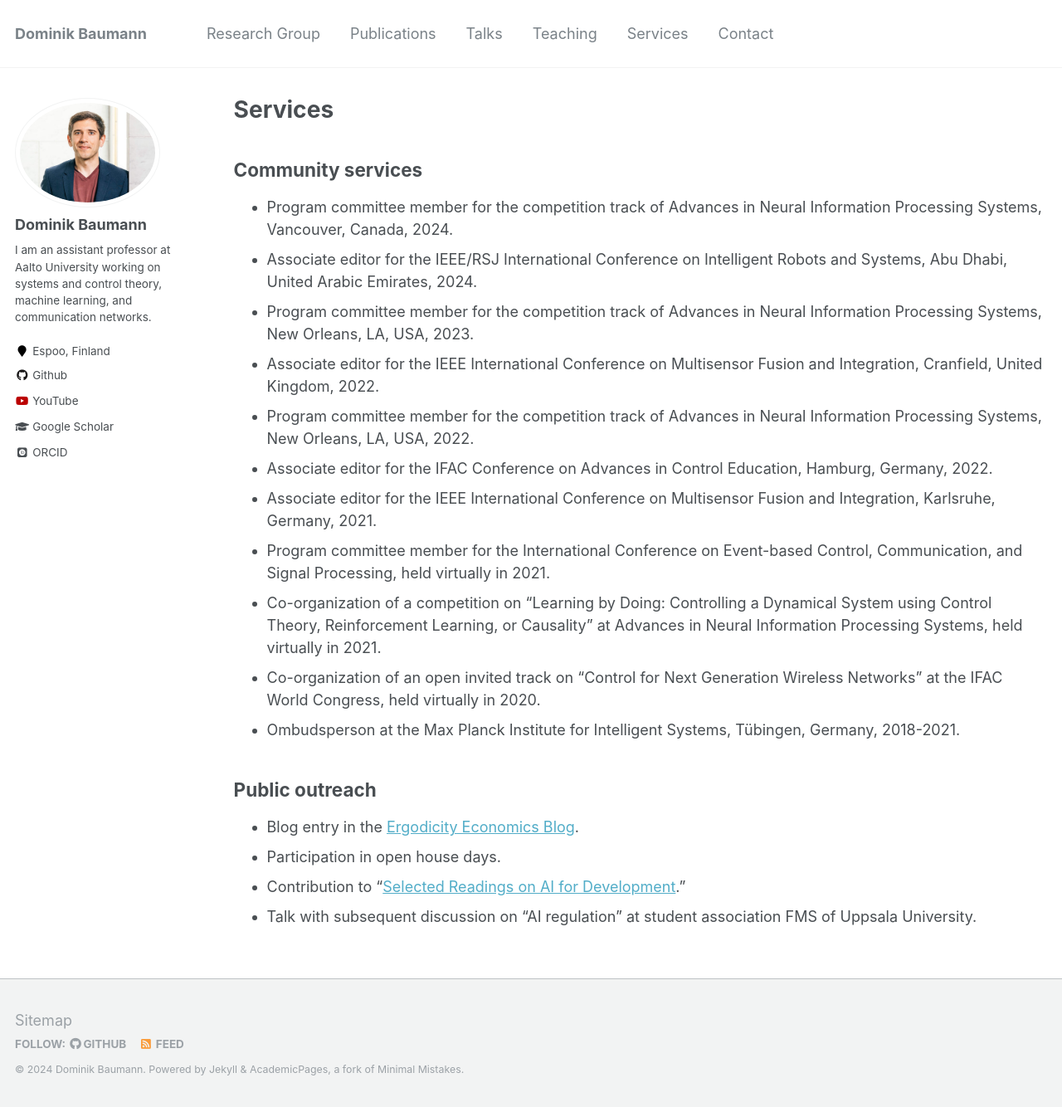
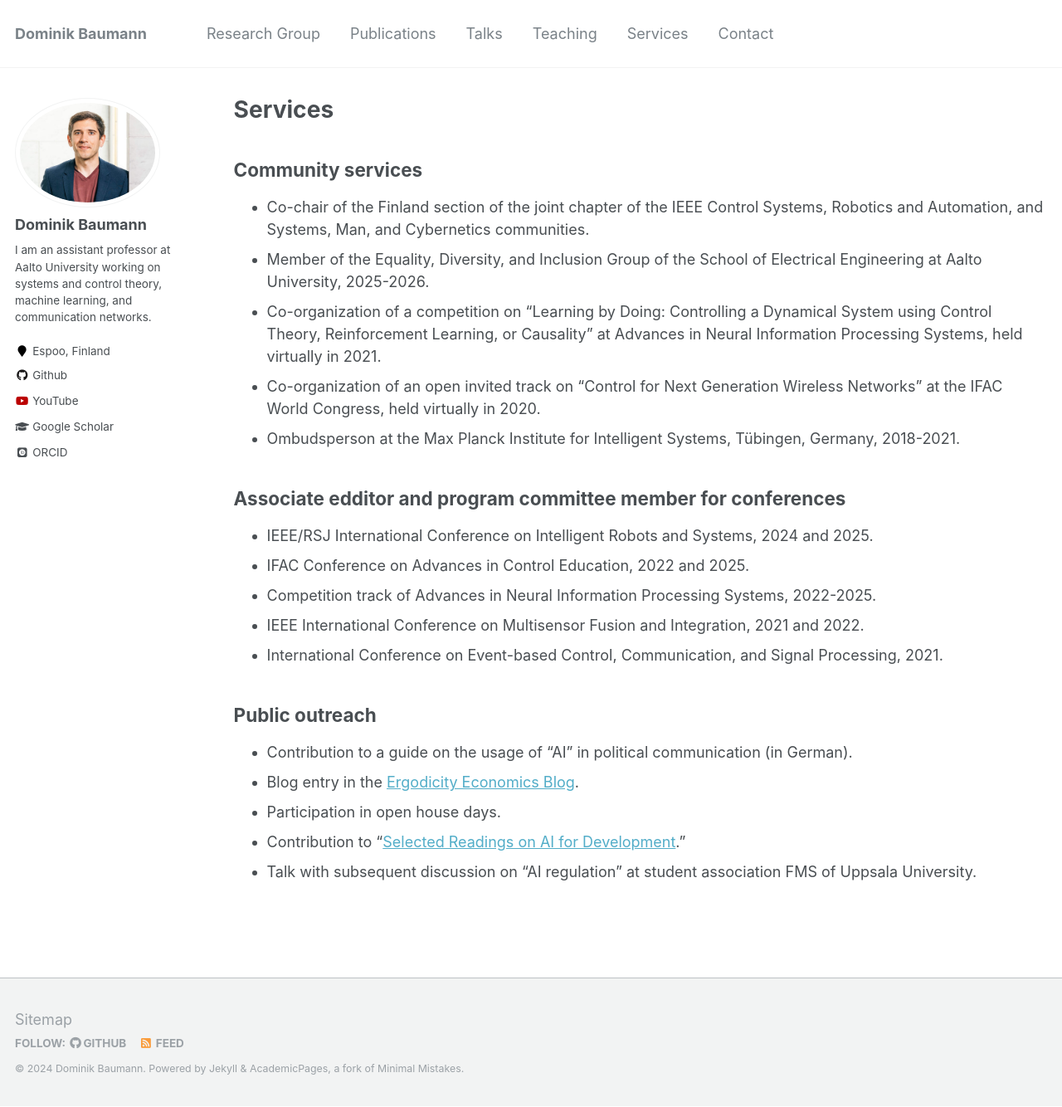
Before and after one commit to baumanndominik/baumanndominik.github.io, a Jekyll site: the page built from _pages/services.md, in a window 1280 px wide and 1334 px high. Shown: the whole window at 83% size. Built offline with Jekyll 4.4.1, drawn with Linux system fonts in a browser that asks for light colours; some web fonts are replaced.

Commit message:
new publication, new services

```diff
--- a/_pages/services.md
+++ b/_pages/services.md
@@ -6,20 +6,21 @@ author_profile: true
 ---
 
 ## Community services
-* Program committee member for the competition track of Advances in Neural Information Processing Systems, Vancouver, Canada, 2024.
-* Associate editor for the IEEE/RSJ International Conference on Intelligent Robots and Systems, Abu Dhabi, United Arabic Emirates, 2024.
-* Program committee member for the competition track of Advances in Neural Information Processing Systems, New Orleans, LA, USA, 2023.
-* Associate editor for the IEEE International Conference on Multisensor Fusion and Integration, Cranfield, United Kingdom, 2022.
-* Program committee member for the competition track of Advances in Neural Information Processing Systems, New Orleans, LA, USA, 2022.
-* Associate editor for the IFAC Conference on Advances in Control Education, Hamburg, Germany, 2022.
-* Associate editor for the IEEE International Conference on Multisensor Fusion and Integration, Karlsruhe, Germany, 2021.
-* Program committee member for the International Conference on Event-based Control, Communication, and Signal Processing, held virtually in 2021.
+* Co-chair of the Finland section of the joint chapter of the IEEE Control Systems, Robotics and Automation, and Systems, Man, and Cybernetics communities.
+* Member of the Equality, Diversity, and Inclusion Group of the School of Electrical Engineering at Aalto University, 2025-2026.
 * Co-organization of a competition on "Learning by Doing: Controlling a Dynamical System using Control Theory, Reinforcement Learning, or Causality" at Advances in Neural Information Processing Systems, held virtually in 2021.
 * Co-organization of an open invited track on "Control for Next Generation Wireless Networks" at the IFAC World Congress, held virtually in 2020.
 * Ombudsperson at the Max Planck Institute for Intelligent Systems, Tübingen, Germany, 2018-2021.
 
+## Associate edditor and program committee member for conferences
+* IEEE/RSJ International Conference on Intelligent Robots and Systems, 2024 and 2025.
+* IFAC Conference on Advances in Control Education, 2022 and 2025.
+* Competition track of Advances in Neural Information Processing Systems, 2022-2025.
+* IEEE International Conference on Multisensor Fusion and Integration, 2021 and 2022.
+* International Conference on Event-based Control, Communication, and Signal Processing, 2021.
+
 ## Public outreach
-
+* Contribution to a guide on the usage of "AI" in political communication (in German).
 * Blog entry in the [Ergodicity Economics Blog](https://ergodicityeconomics.com/2023/10/20/an-ergodicity-perspective-on-reinforcement-learning/).
 * Participation in open house days.
 * Contribution to "[Selected Readings on AI for Development](https://medium.com/data-stewards-network/selected-readings-on-ai-for-development-24aff54fdc8)."
```
Also changed, not shown: _pages/publications.md (+2 -0 lines).
